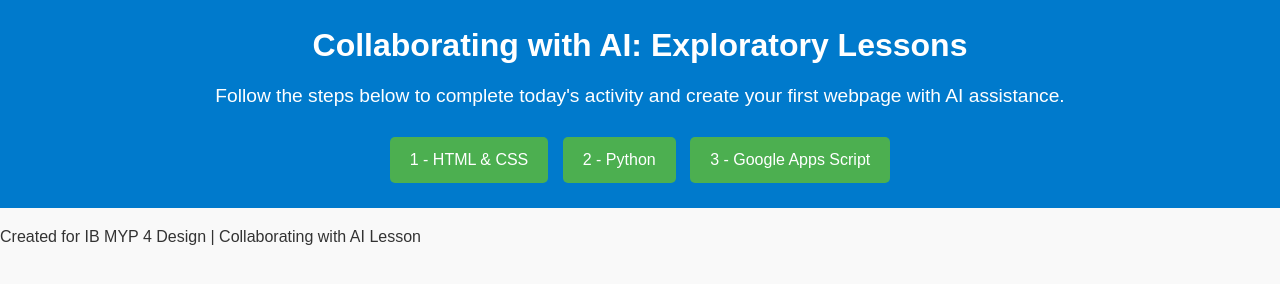
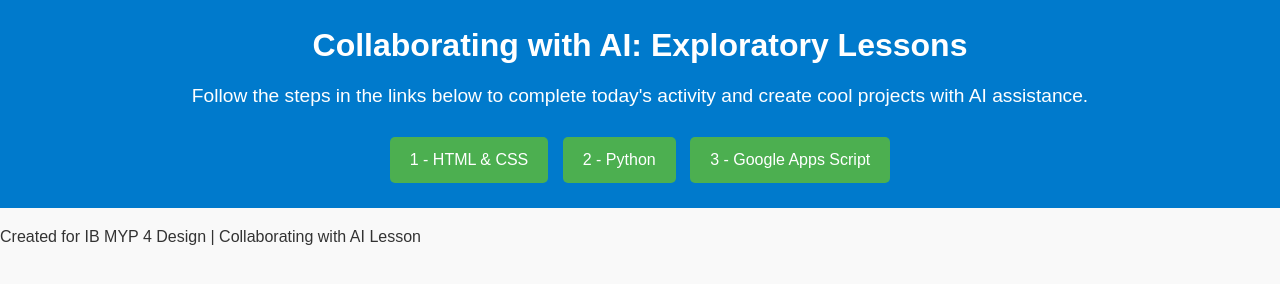
Before and after one commit to LeeShawverISL/Bits-Bytes-Exploratory-Instructions, a plain HTML site: page index.html in a window 1280 px wide. Drawn offline with Linux system fonts and the light colour scheme.

Commit message:
Update index.html

```diff
--- a/index.html
+++ b/index.html
@@ -11,7 +11,7 @@
 <body>
   <header>
     <h1>Collaborating with AI: Exploratory Lessons</h1>
-    <p>Follow the steps below to complete today's activity and create your first webpage with AI assistance.</p>
+    <p>Follow the steps in the links below to complete today's activity and create cool projects with AI assistance.</p>
 
     <!-- Buttons added under the header -->
     <div class="button-container">
```
